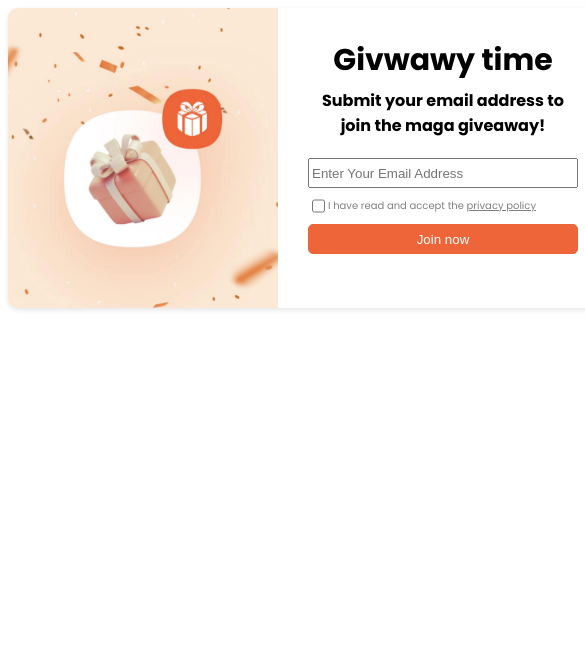
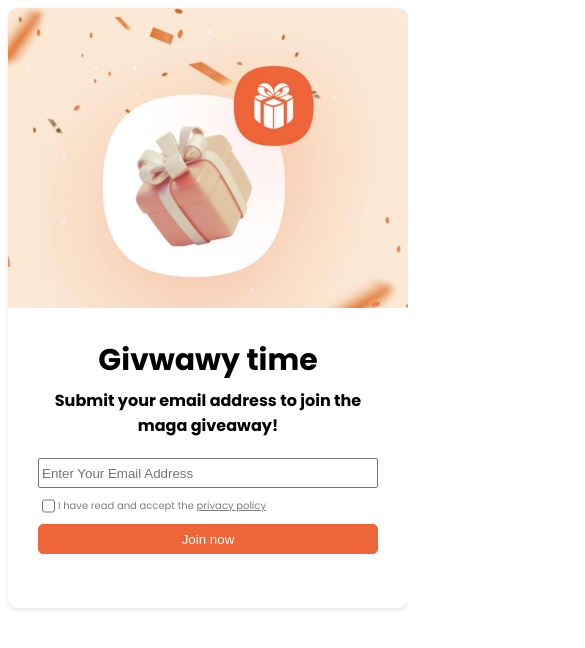
Before and after one commit to farzanehFathi/pop-up-project, a plain HTML site: page index.html in a window 390 px wide. Shown: the top 648 px of the page, 585 px wide, since content can reach past the window. Drawn offline with Linux system fonts and the light colour scheme.

Commit message:
Created Mobile Interface

```diff
--- a/styles.css
+++ b/styles.css
@@ -18,13 +18,15 @@
   z-index: 3000;
 }
 
-/* Image Side */
+/* Children */
 
 .pop-up-img-side,
 .pop-up-txt-side {
   width: 50%;
   height: 100%;
 }
+
+/* Image Side */
 
 .pop-up-img-side img {
   width: 100%;
@@ -96,3 +98,30 @@
   font-size: 10px;
   color: gray;
 }
+
+@media screen and (max-width: 768px) {
+  .pop-up-card {
+    width: 400px;
+    height: 600px;
+    display: flex;
+    flex-direction: column;
+  }
+
+  /* Children */
+
+  .pop-up-img-side,
+  .pop-up-txt-side {
+    width: 100%;
+    height: 50%;
+  }
+
+  /* Image Side */
+
+  .pop-up-img-side img {
+    border-radius: 10px 10px 0 0;
+  }
+
+  .pop-up-txt-side {
+    width: fit-content;
+  }
+}
```
